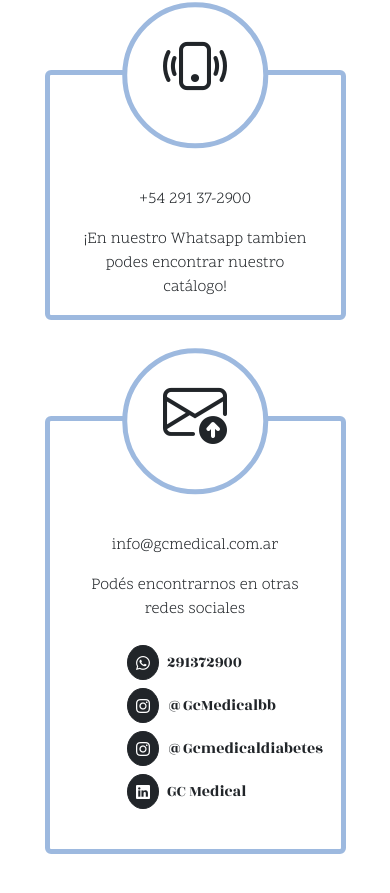
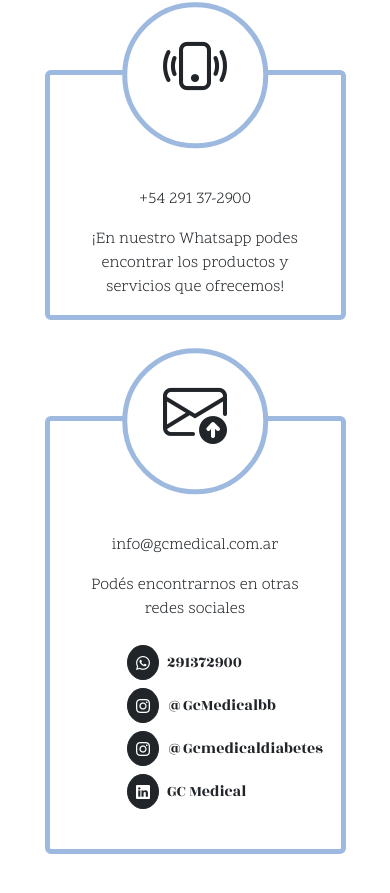
Before and after one commit to florencianionquepan/gc-medical, a React (Vite) app: page /contacto in a window 390 px wide. Shown: the part 1084-1977 px from the top of the page. Built offline with nearby package versions, Linux system fonts and the light colour scheme.

Commit message:
Update ItemPhone.jsx

```diff
--- a/src/contact/ItemPhone.jsx
+++ b/src/contact/ItemPhone.jsx
@@ -9,7 +9,7 @@ export const ItemPhone = () => {
                 +54 291 37-2900
             </p>
             <p className="px-4">
-                ¡En nuestro Whatsapp tambien podes encontrar nuestro catálogo!
+                ¡En nuestro Whatsapp podes encontrar los productos y servicios que ofrecemos!
             </p>
         </div>
     </>
```
